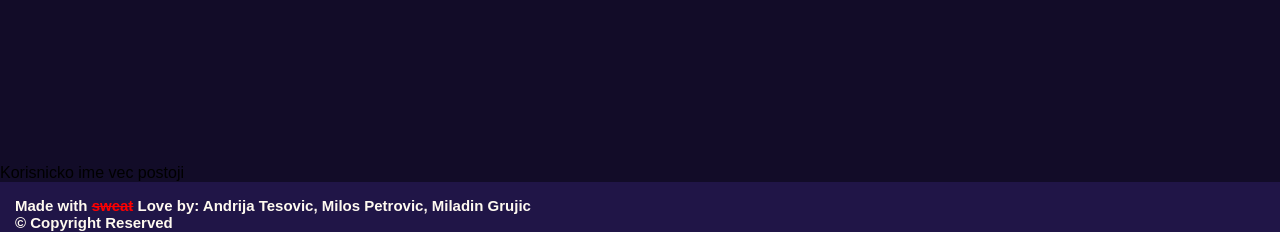
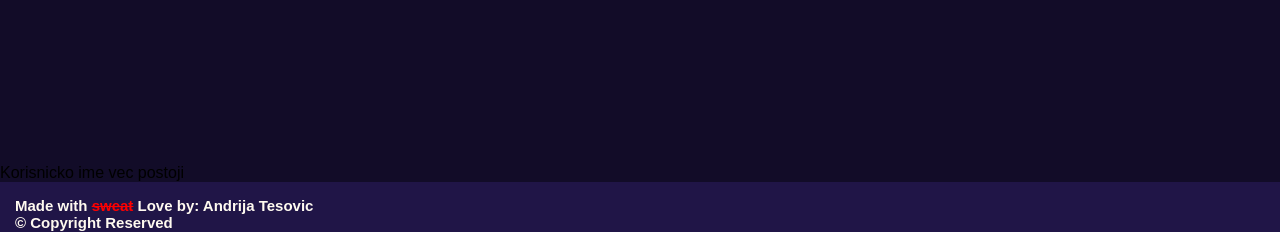
Before and after one commit to xTesha/Gledaj-Filmove-Projekat-Project-Watch-Movies-, a Flask app: page / in a window 1280 px wide. Shown: the part 736-968 px from the top of the page. Run offline with Flask 2, Linux system fonts and the light colour scheme; data that the repository does not hold is empty; some libraries are stand-ins or nearby versions.

Commit message:
Update base.html

```diff
--- a/templates/base.html
+++ b/templates/base.html
@@ -42,7 +42,7 @@
 
 	{% endblock %}
 
-	<footer align="bottom">Made with <span class="crveno"><strike>sweat</strike></span> Love by: Andrija Tesovic, Milos Petrovic, Miladin Grujic<br>&copy; Copyright Reserved</footer>
+	<footer align="bottom">Made with <span class="crveno"><strike>sweat</strike></span> Love by: Andrija Tesovic<br>&copy; Copyright Reserved</footer>
 
 <script src="/static/rating.js"></script>
 <script src="/static/fontawesome/js/all.js"></script>
```
